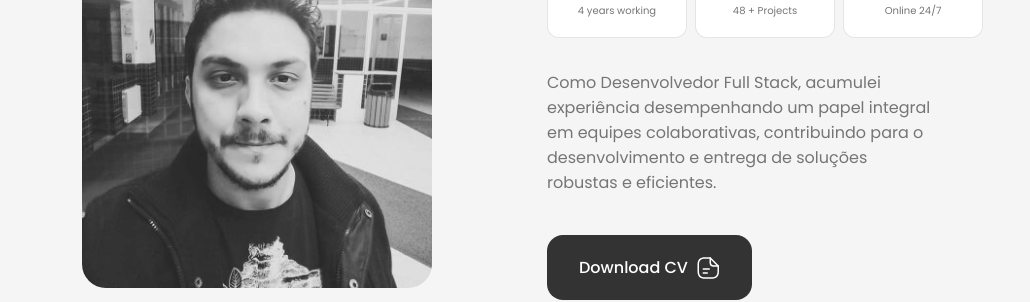
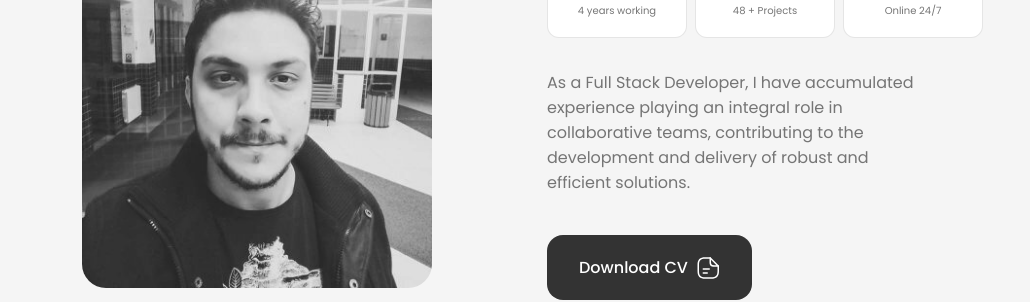
Before and after one commit to fabiodrneles/portfolio-react, a React (Create React App) app: page / in a window 1280 px wide. Shown: the part 310-612 px from the top of the page, without its empty margins (125-1155 px from the left). Built offline with nearby package versions, Linux system fonts and the light colour scheme.

Commit message:
Chore: translate description.

```diff
--- a/src/components/about/About.jsx
+++ b/src/components/about/About.jsx
@@ -17,9 +17,9 @@ const About = () => {
           <Info />
 
           <p className="about__description">
-            Como Desenvolvedor Full Stack, acumulei experiência desempenhando um
-            papel integral em equipes colaborativas, contribuindo para o
-            desenvolvimento e entrega de soluções robustas e eficientes.
+            As a Full Stack Developer, I have accumulated experience playing an
+            integral role in collaborative teams, contributing to the
+            development and delivery of robust and efficient solutions.
           </p>
           <a download="" href={CV} className="button button--flex">
             Download CV
--- a/src/components/home/Data.jsx
+++ b/src/components/home/Data.jsx
@@ -6,8 +6,9 @@ const Data = () => {
       <h1 className="home__title">Fabio D'arcy</h1>
       <h3 className="home__subtitle">Full Stack Developer</h3>
       <p className="home__description">
-        Full Stack Developer especializado em criar soluções completas para web,
-        unindo front-end e back-end para garantir funcionalidade e desempenho.
+        Full Stack Developer specialized in creating comprehensive web
+        solutions, bringing together front-end and back-end to ensure
+        functionality and performance.
       </p>
 
       <a href="#contact" className="button button--flex">
```
